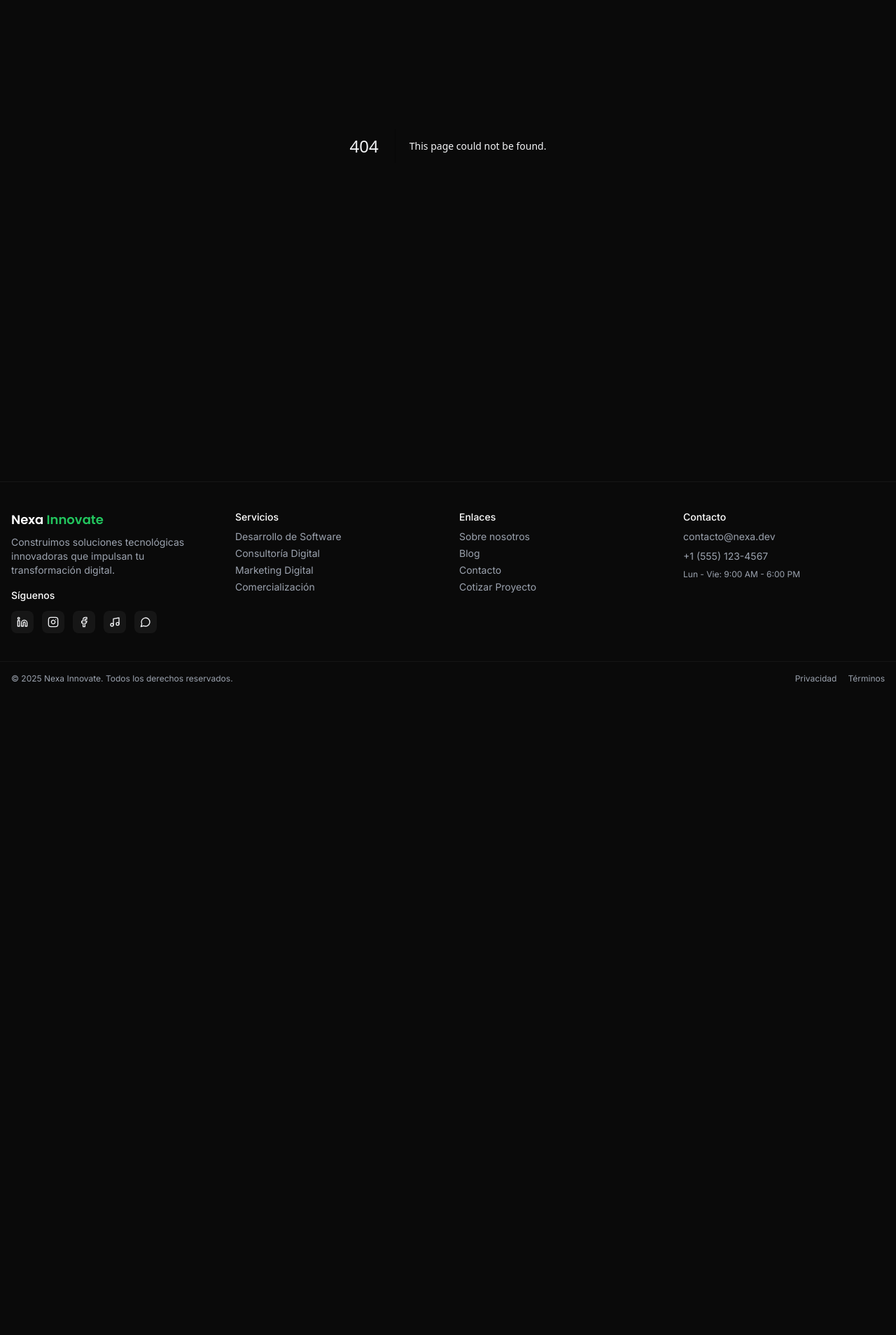
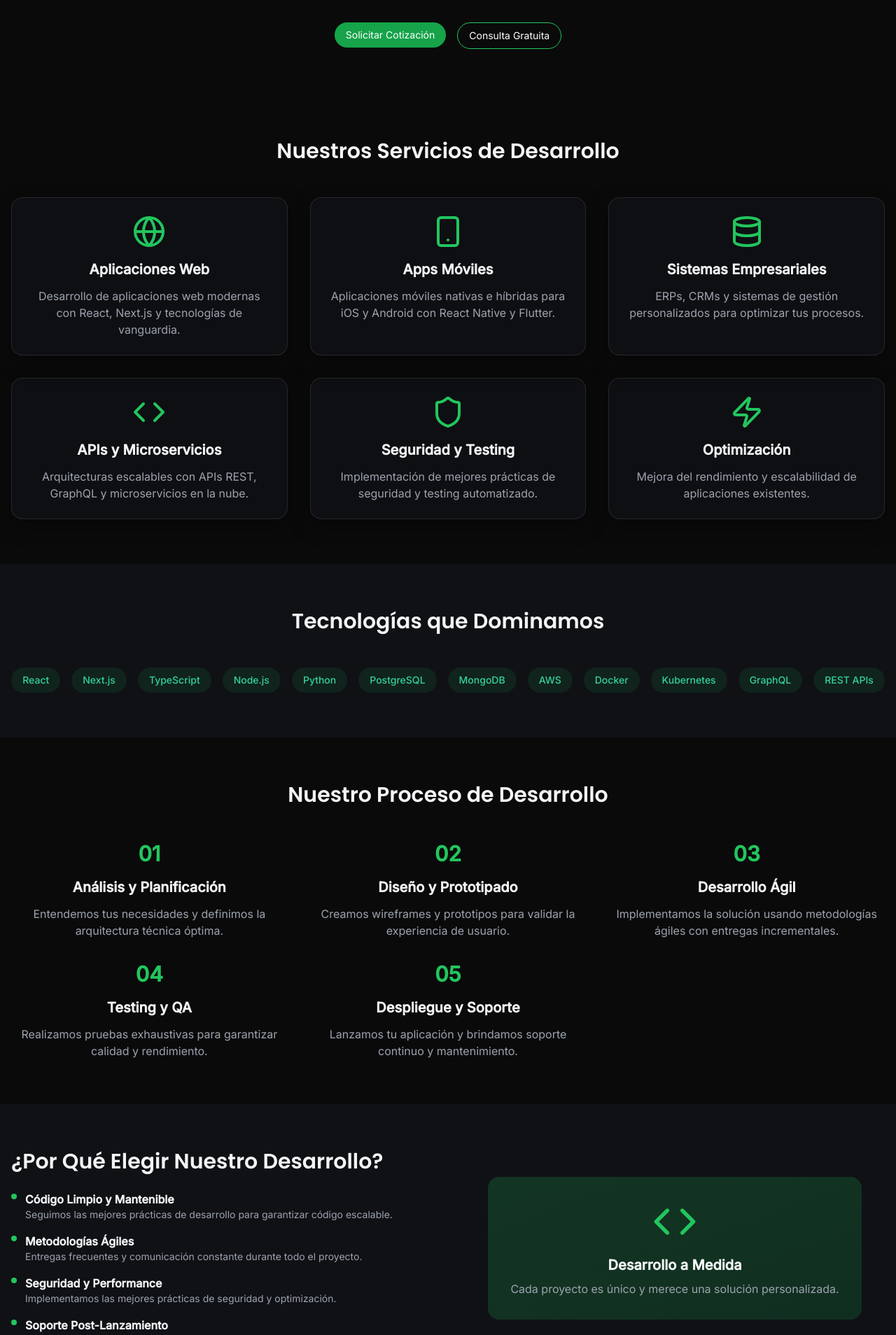
Before and after one commit to jordybc1503/nexainnovate-landing, a Next.js app: page /servicios/desarrollo in a window 1280 px wide. Before the commit this address had no page. Shown: the part 261-2169 px from the top of the page at 70% size. Before the commit the page ends 1255 px from the top, so only its background shows below. Built offline with nearby package versions, Linux system fonts and the light colour scheme.

Commit message:
servicios fixed

```diff
--- /dev/null
+++ b/app/(marketing)/servicios/desarrollo/page.tsx
@@ -0,0 +1,233 @@
+import Section from '@/components/ui/Section'
+import Card from '@/components/ui/Card'
+import Button from '@/components/ui/Button'
+import Link from 'next/link'
+import { Code, Smartphone, Globe, Database, Shield, Zap } from 'lucide-react'
+
+export const metadata = {
+  title: 'Desarrollo de Software y Aplicaciones - NexaInnovate',
+  description: 'Desarrollamos soluciones de software personalizadas, aplicaciones web y móviles que impulsan el crecimiento de tu negocio.'
+}
+
+const services = [
+  {
+    icon: Globe,
+    title: 'Aplicaciones Web',
+    description: 'Desarrollo de aplicaciones web modernas con React, Next.js y tecnologías de vanguardia.'
+  },
+  {
+    icon: Smartphone,
+    title: 'Apps Móviles',
+    description: 'Aplicaciones móviles nativas e híbridas para iOS y Android con React Native y Flutter.'
+  },
+  {
+    icon: Database,
+    title: 'Sistemas Empresariales',
+    description: 'ERPs, CRMs y sistemas de gestión personalizados para optimizar tus procesos.'
+  },
+  {
+    icon: Code,
+    title: 'APIs y Microservicios',
+    description: 'Arquitecturas escalables con APIs REST, GraphQL y microservicios en la nube.'
+  },
+  {
+    icon: Shield,
+    title: 'Seguridad y Testing',
+    description: 'Implementación de mejores prácticas de seguridad y testing automatizado.'
+  },
+  {
+    icon: Zap,
+    title: 'Optimización',
+    description: 'Mejora del rendimiento y escalabilidad de aplicaciones existentes.'
+  }
+]
+
+const technologies = [
+  'React', 'Next.js', 'TypeScript', 'Node.js', 'Python', 'PostgreSQL',
+  'MongoDB', 'AWS', 'Docker', 'Kubernetes', 'GraphQL', 'REST APIs'
+]
+
+const process = [
+  {
+    step: '01',
+    title: 'Análisis y Planificación',
+    description: 'Entendemos tus necesidades y definimos la arquitectura técnica óptima.'
+  },
+  {
+    step: '02',
+    title: 'Diseño y Prototipado',
+    description: 'Creamos wireframes y prototipos para validar la experiencia de usuario.'
+  },
+  {
+    step: '03',
+    title: 'Desarrollo Ágil',
+    description: 'Implementamos la solución usando metodologías ágiles con entregas incrementales.'
+  },
+  {
+    step: '04',
+    title: 'Testing y QA',
+    description: 'Realizamos pruebas exhaustivas para garantizar calidad y rendimiento.'
+  },
+  {
+    step: '05',
+    title: 'Despliegue y Soporte',
+    description: 'Lanzamos tu aplicación y brindamos soporte continuo y mantenimiento.'
+  }
+]
+
+export default function DesarrolloPage() {
+  return (
+    <>
+      {/* Hero Section */}
+      <Section className="text-center">
+        <h1 className="mb-6 font-display text-4xl md:text-5xl">
+          Desarrollo de{' '}
+          <span className="text-brand-500">Software y Aplicaciones</span>
+        </h1>
+        <p className="mx-auto mb-8 max-w-3xl text-xl text-textMuted">
+          Transformamos tus ideas en soluciones tecnológicas robustas y escalables.
+          Desarrollamos software personalizado que impulsa el crecimiento de tu negocio.
+        </p>
+        <div className="flex flex-col sm:flex-row gap-4 justify-center">
+          <Link href="/cotizar">
+            <Button className="bg-brand-600 hover:bg-brand-700">
+              Solicitar Cotización
+            </Button>
+          </Link>
+          <Link href="/contacto">
+            <Button className="bg-transparent border border-brand-500 text-brand-500 hover:bg-brand-500 hover:text-white">
+              Consulta Gratuita
+            </Button>
+          </Link>
+        </div>
+      </Section>
+
+      {/* Services Grid */}
+      <Section>
+        <h2 className="mb-12 text-center font-display text-3xl">
+          Nuestros Servicios de Desarrollo
+        </h2>
+        <div className="grid gap-8 md:grid-cols-2 lg:grid-cols-3">
+          {services.map((service, index) => (
+            <Card key={index} className="p-6 text-center">
+              <div className="mb-4 flex justify-center">
+                <service.icon className="h-12 w-12 text-brand-500" />
+              </div>
+              <h3 className="mb-3 text-xl font-semibold">{service.title}</h3>
+              <p className="text-textMuted">{service.description}</p>
+            </Card>
+          ))}
+        </div>
+      </Section>
+
+      {/* Technologies */}
+      <Section className="bg-bgSoft">
+        <h2 className="mb-12 text-center font-display text-3xl">
+          Tecnologías que Dominamos
+        </h2>
+        <div className="flex flex-wrap justify-center gap-4">
+          {technologies.map((tech, index) => (
+            <span
+              key={index}
+              className="rounded-full bg-brand-500/10 px-4 py-2 text-sm font-medium text-brand-400"
+            >
+              {tech}
+            </span>
+          ))}
+        </div>
+      </Section>
+
+      {/* Process */}
+      <Section>
+        <h2 className="mb-12 text-center font-display text-3xl">
+          Nuestro Proceso de Desarrollo
+        </h2>
+        <div className="grid gap-8 md:grid-cols-2 lg:grid-cols-3">
+          {process.map((item, index) => (
+            <div key={index} className="text-center">
+              <div className="mb-4 text-3xl font-bold text-brand-500">
+                {item.step}
+              </div>
+              <h3 className="mb-3 text-xl font-semibold">{item.title}</h3>
+              <p className="text-textMuted">{item.description}</p>
+            </div>
+          ))}
+        </div>
+      </Section>
+
+      {/* Features */}
+      <Section className="bg-bgSoft">
+        <div className="grid gap-12 lg:grid-cols-2">
+          <div>
+            <h2 className="mb-6 font-display text-3xl">
+              ¿Por Qué Elegir Nuestro Desarrollo?
+            </h2>
+            <div className="space-y-4">
+              <div className="flex items-start gap-3">
+                <div className="mt-1 h-2 w-2 rounded-full bg-brand-500" />
+                <div>
+                  <h3 className="font-semibold">Código Limpio y Mantenible</h3>
+                  <p className="text-sm text-textMuted">
+                    Seguimos las mejores prácticas de desarrollo para garantizar código escalable.
+                  </p>
+                </div>
+              </div>
+              <div className="flex items-start gap-3">
+                <div className="mt-1 h-2 w-2 rounded-full bg-brand-500" />
+                <div>
+                  <h3 className="font-semibold">Metodologías Ágiles</h3>
+                  <p className="text-sm text-textMuted">
+                    Entregas frecuentes y comunicación constante durante todo el proyecto.
+                  </p>
+                </div>
+              </div>
+              <div className="flex items-start gap-3">
+                <div className="mt-1 h-2 w-2 rounded-full bg-brand-500" />
+                <div>
+                  <h3 className="font-semibold">Seguridad y Performance</h3>
+                  <p className="text-sm text-textMuted">
+                    Implementamos las mejores prácticas de seguridad y optimización.
+                  </p>
+                </div>
+              </div>
+              <div className="flex items-start gap-3">
+                <div className="mt-1 h-2 w-2 rounded-full bg-brand-500" />
+                <div>
+                  <h3 className="font-semibold">Soporte Post-Lanzamiento</h3>
+                  <p className="text-sm text-textMuted">
+                    Brindamos soporte continuo y actualizaciones después del lanzamiento.
+                  </p>
+                </div>
+              </div>
+            </div>
+          </div>
+          <div className="flex items-center justify-center">
+            <div className="rounded-2xl bg-gradient-to-br from-brand-500/20 to-brand-600/20 p-8 text-center">
+              <Code className="mx-auto mb-4 h-16 w-16 text-brand-500" />
+              <h3 className="mb-2 text-xl font-semibold">Desarrollo a Medida</h3>
+              <p className="text-textMuted">
+                Cada proyecto es único y merece una solución personalizada.
+              </p>
+            </div>
+          </div>
+        </div>
+      </Section>
+
+      {/* CTA */}
+      <Section className="text-center">
+        <h2 className="mb-6 font-display text-3xl">
+          ¿Listo para Desarrollar tu Proyecto?
+        </h2>
+        <p className="mx-auto mb-8 max-w-2xl text-lg text-textMuted">
+          Contáctanos para una consulta gratuita y descubre cómo podemos
+          transformar tu idea en una solución tecnológica exitosa.
+        </p>
+        <Link href="/cotizar">
+          <Button className="bg-brand-600 hover:bg-brand-700 px-8 py-3 text-lg">
+            Comenzar mi Proyecto
+          </Button>
+        </Link>
+      </Section>
+    </>
+  )
+}
--- a/app/(marketing)/servicios/page.tsx
+++ b/app/(marketing)/servicios/page.tsx
@@ -1,7 +1,8 @@
 import Section from "@/components/ui/Section";
+import Link from 'next/link'
 
 const services = [
-  // { slug: 'desarrollo', title: 'Desarrollo de Software y Aplicaciones' },
+  { slug: 'desarrollo', title: 'Desarrollo de Software y Aplicaciones', description: 'Soluciones tecnológicas personalizadas y escalables.' },
   // { slug: 'consultoria', title: 'Consultoría y Transformación Digital' },
   // { slug: 'marketing-digital', title: 'Marketing Digital y E‑commerce' },
   // { slug: 'comercializacion', title: 'Comercialización y Distribución de Software' }
@@ -13,23 +14,24 @@ export default function Page() {
   return (
     <Section>
       <h1 className="mb-6 font-display text-3xl">Nuestros Servicios</h1>
-      <div className="text-center">
-        <p className="text-lg text-textMuted">
-          Ofrecemos soluciones integrales de tecnología y consultoría para
-          impulsar tu negocio.
-        </p>
-        <p className="mt-4 text-sm text-textMuted">
-          Páginas de servicios en desarrollo.
+      <p className="text-lg text-textMuted mb-8 max-w-3xl">
+        Ofrecemos soluciones integrales de tecnología y consultoría para impulsar tu negocio.
+      </p>
+
+      <div className="grid md:grid-cols-2 lg:grid-cols-3 gap-6">
+        {services.map(s => (
+          <Link key={s.slug} href={`/servicios/${s.slug}` as any} className="p-6 rounded-2xl bg-bgSoft border border-white/10 hover:border-white/20 transition-colors group">
+            <div className="font-medium text-xl mb-3 group-hover:text-brand-500 transition-colors">{s.title}</div>
+            <p className="text-sm text-textMuted">{s.description}</p>
+          </Link>
+        ))}
+      </div>
+
+      <div className="mt-12 text-center">
+        <p className="text-sm text-textMuted">
+          Más servicios en desarrollo. Contáctanos para consultas específicas.
         </p>
       </div>
-      {/* <div className="grid md:grid-cols-2 lg:grid-cols-3 gap-4">
-        {services.map(s => (
-          <Link key={s.slug} href={`/servicios/${s.slug}` as any} className="p-5 rounded-2xl bg-bgSoft border border-white/10 hover:border-white/20">
-            <div className="font-medium">{s.title}</div>
-            <p className="text-sm text-textMuted">Conoce nuestro desglose de capacidades.</p>
-          </Link>
-        ))}
-      </div> */}
     </Section>
   );
 }
```
